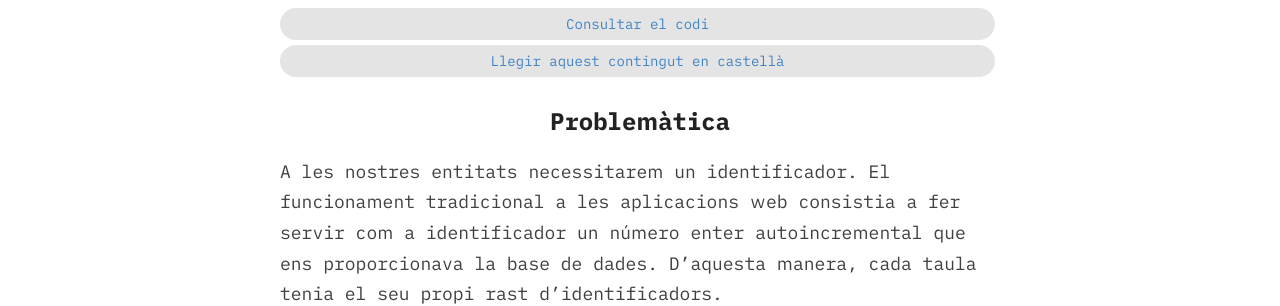
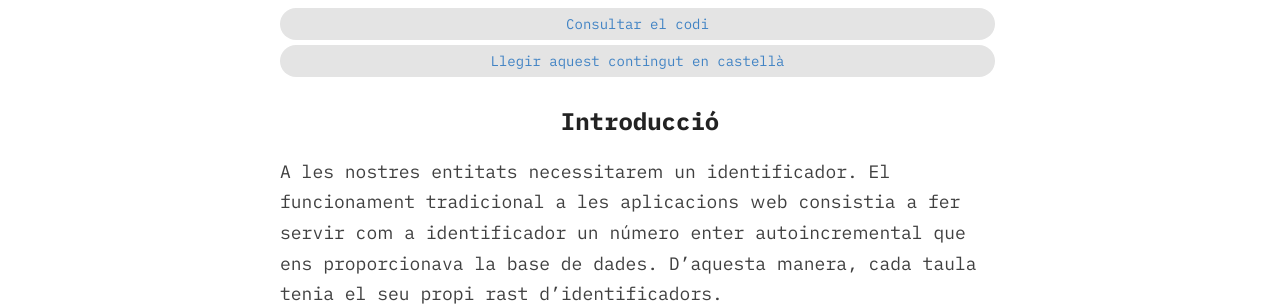
Before and after one commit to rubenrubiob/rubenrubiob.github.io, a Jekyll site: the page built from ca/value-object/id.md, in a window 1280 px wide and 900 px high. Shown: the part 230-536 px from the top of the window. Built offline with Jekyll 4.4.1, drawn with Linux system fonts in a browser that asks for light colours; our own code applies the rules of GitHub Pages for plain Markdown files.

Commit message:
Renombrar «Problemática» «Introducción» en Id

```diff
--- a/ca/value-object/id.md
+++ b/ca/value-object/id.md
@@ -10,7 +10,7 @@ pull-request: 3
 
 # _Value Object_: Id
 
-## Problemàtica
+## Introducció
 
 A les nostres entitats necessitarem un identificador. El funcionament tradicional a les aplicacions web consistia a fer servir com a identificador un número enter autoincremental que ens proporcionava la base de dades. D'aquesta manera, cada taula tenia el seu propi rast d'identificadors.
 
```
Also changed, not shown: es/value-object/id.md (+1 -1 lines).
